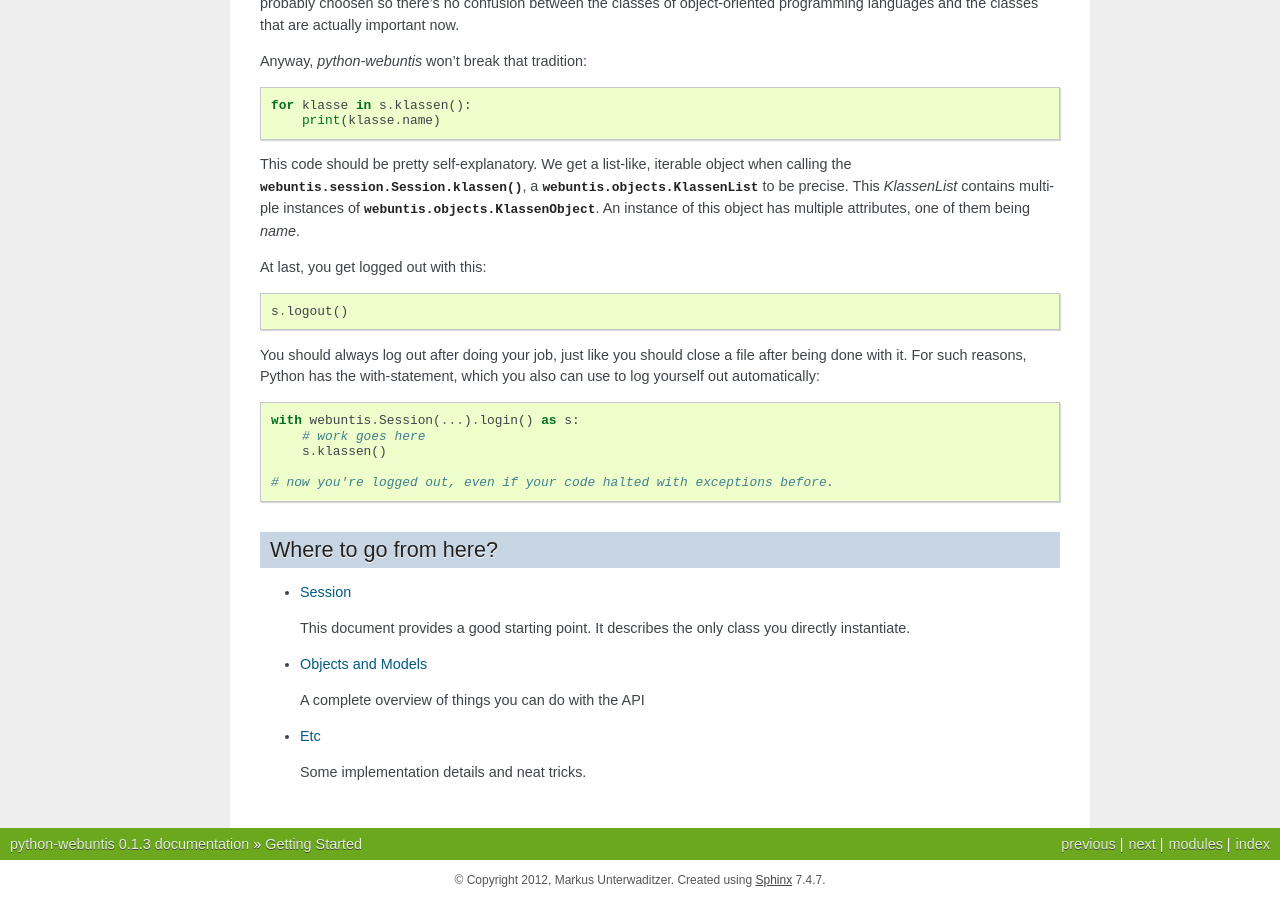
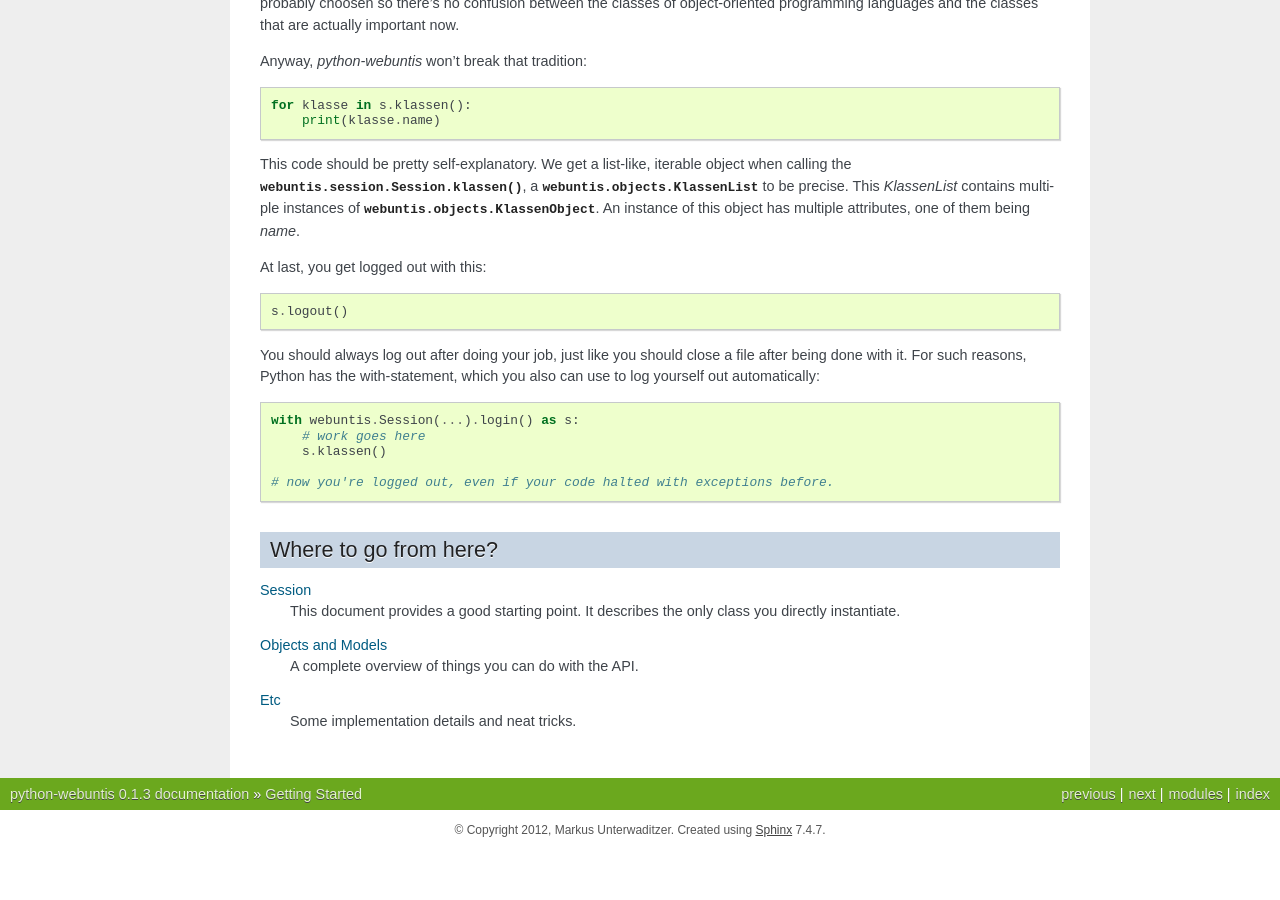
Before and after one commit to python-webuntis/python-webuntis, a Sphinx documentation site: the page built from docs/quickstart.rst, in a window 1280 px wide and 900 px high, scrolled down 1306 px. Built offline with Sphinx 7.4.7, drawn with Linux system fonts in a browser that asks for light colours; after the commit the page ends 2156 px from its top, so only the background shows below that.

Commit message:
Neater formatting again.

```diff
--- a/docs/quickstart.rst
+++ b/docs/quickstart.rst
@@ -114,15 +114,10 @@ with-statement, which you also can use to log yourself out automatically::
 Where to go from here?
 ======================
 
-*  :doc:`session`
-
-   This document provides a good starting point. It describes the only class
-   you directly instantiate.
-
-*  :doc:`objects`
-
-   A complete overview of things you can do with the API
-
-*  :doc:`etc`
-
-   Some implementation details and neat tricks.
+:doc:`session`
+       This document provides a good starting point. It describes the only class
+       you directly instantiate.
+:doc:`objects`
+       A complete overview of things you can do with the API.
+:doc:`etc`
+       Some implementation details and neat tricks.
```
